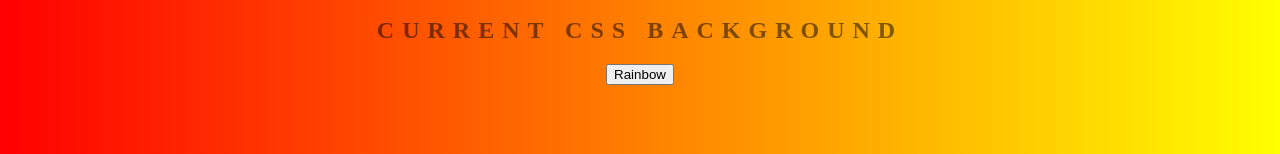
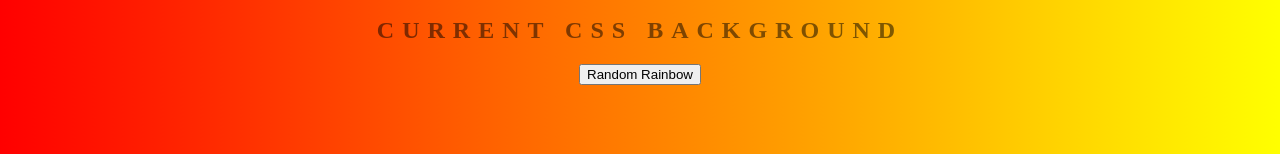
Before and after one commit to innape/background-generator, a plain HTML site: page index.html in a window 1280 px wide. Shown: the part 235-389 px from the top of the page. Drawn offline with Linux system fonts and the light colour scheme.

```diff
--- a/index.html
+++ b/index.html
@@ -10,7 +10,7 @@
 	<input class="color2" type="color" name="color2" value="#ff0000">
 	<h2>Current CSS Background</h2>
 	<h3></h3>
-	<button>Rainbow</button>
+	<button>Random Rainbow</button>
 	<script type="text/javascript" src="script.js"></script>
 </body>
 </html>
```
